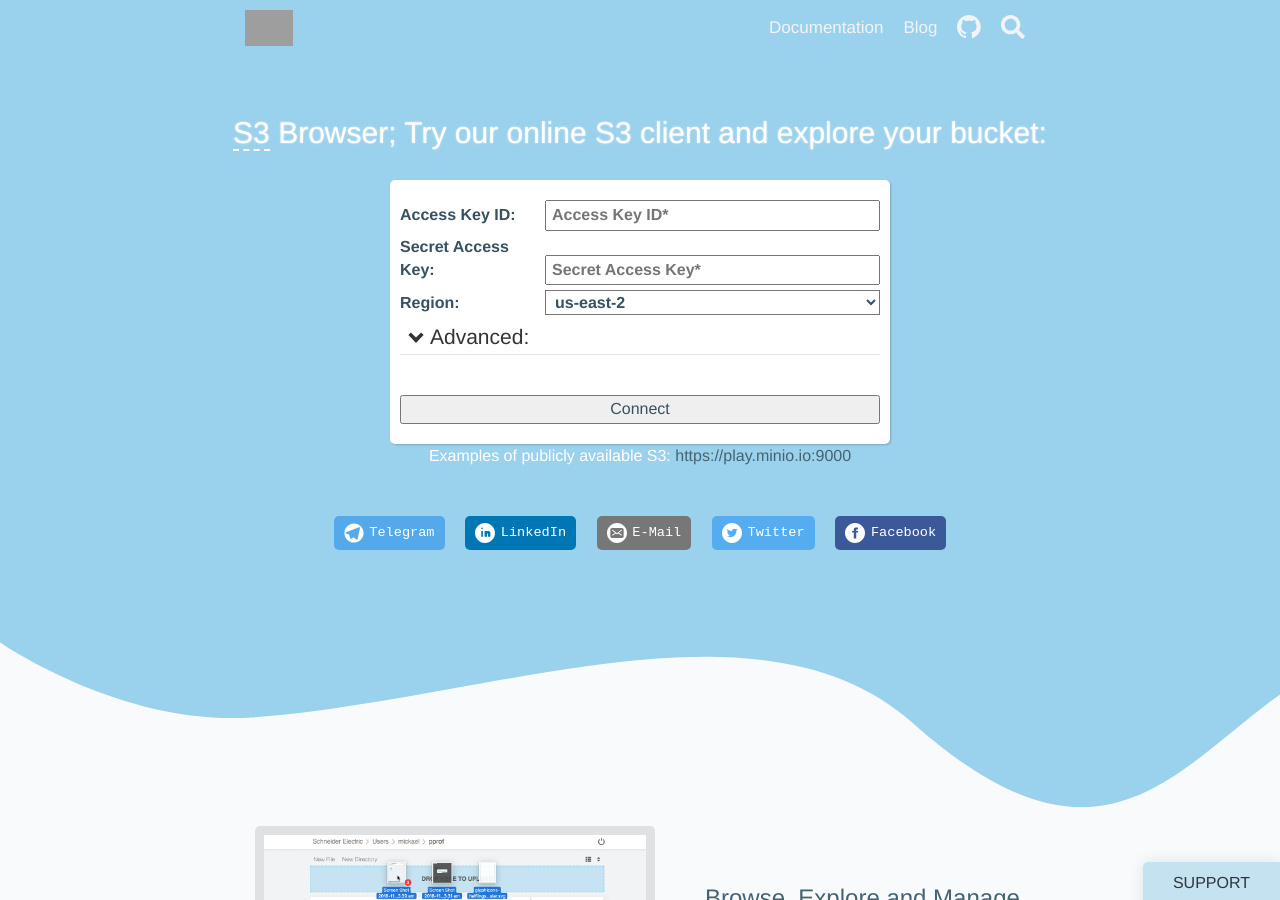
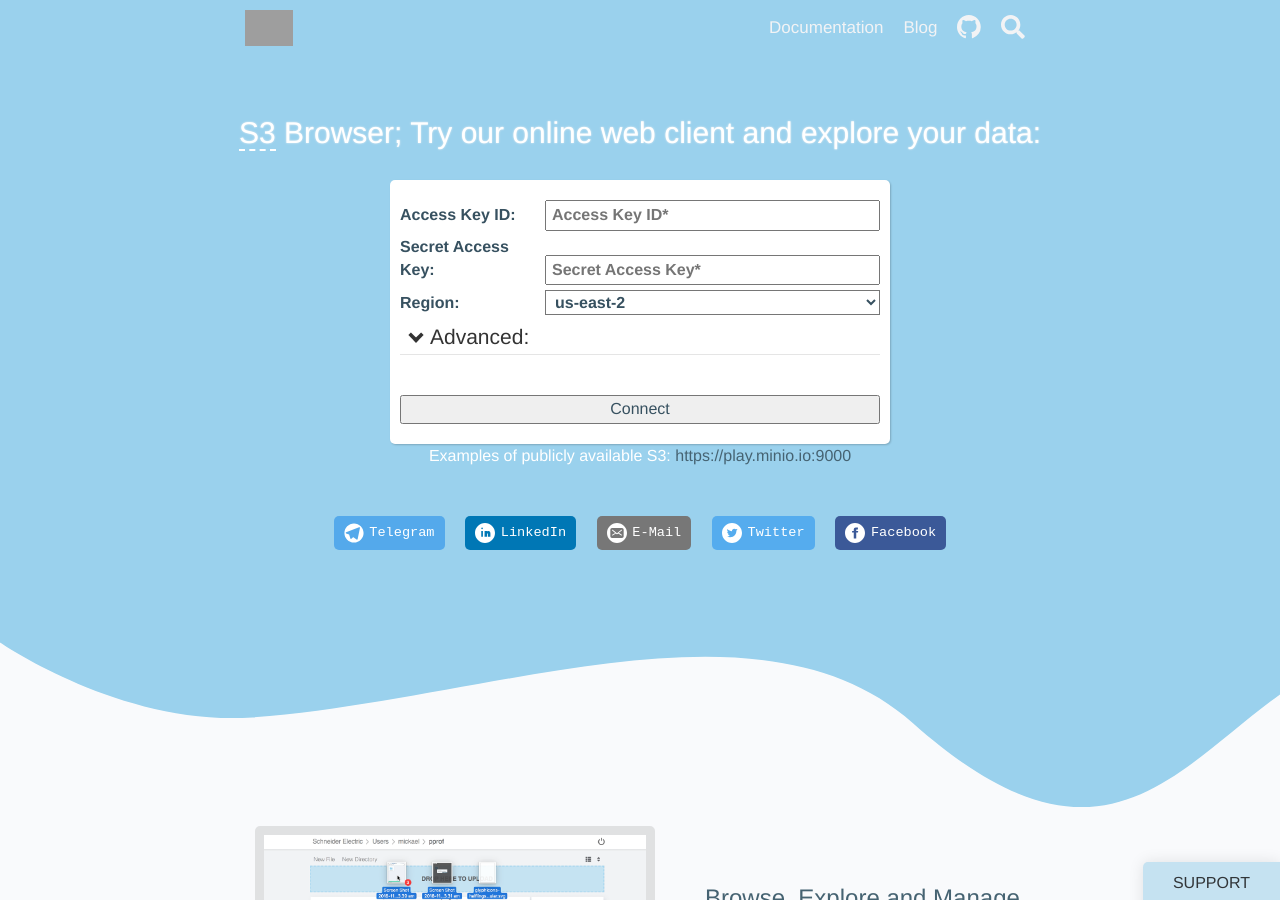
Before and after one commit to mickael-kerjean/filestash-website, a Jekyll site: the page built from _posts/2019-11-21-s3-browser.html, in a window 1280 px wide and 900 px high. Built offline with Jekyll 4.4.1, drawn with Linux system fonts in a browser that asks for light colours; nearby versions of some CDN libraries; library files that are not in the unit come from our copies; comment, search, counter and statistics services are not loaded; grey boxes are pictures that could not be loaded.

Commit message:
update (s3): update the S3 browser page: https://www.filestash.app/s3-browser.html

```diff
--- a/_posts/2019-11-21-s3-browser.html
+++ b/_posts/2019-11-21-s3-browser.html
@@ -12,7 +12,7 @@
   <div class="row">
     <div class="col-sm-12">
       <div class="hgroup">
-        <h1><a href="https://en.wikipedia.org/wiki/Amazon_S3">S3</a> Browser</a>; Try our online S3 client and explore your bucket:</h1>
+        <h1><a href="https://en.wikipedia.org/wiki/Amazon_S3">S3</a> Browser</a>; Try our online web client and explore your data:</h1>
       </div>
       <form onsubmit='$("form input[type=\"submit\"]").attr("value", "LOADING...")' action="https://demo.filestash.app/login" method="GET">
         <input type="hidden" name="type" value="s3" />
```
